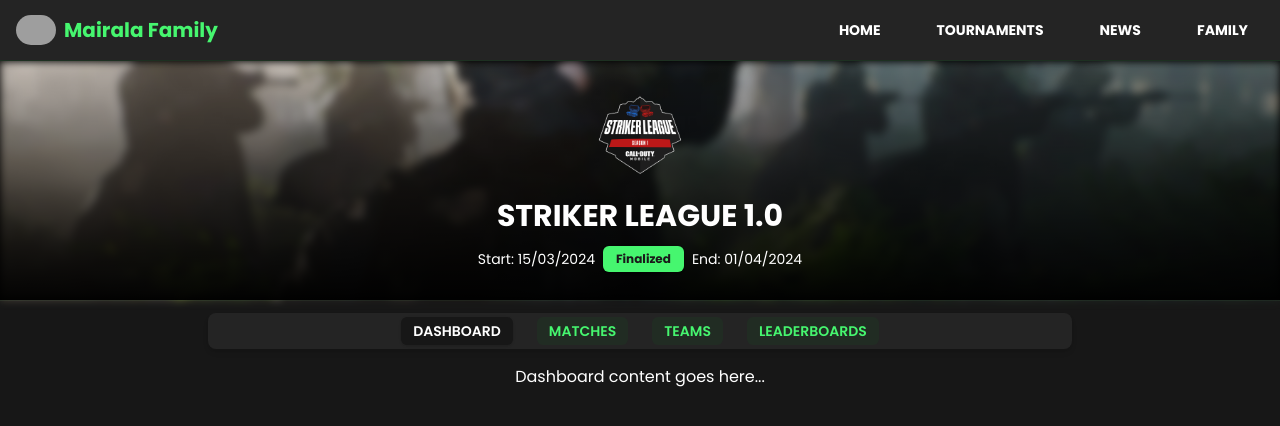
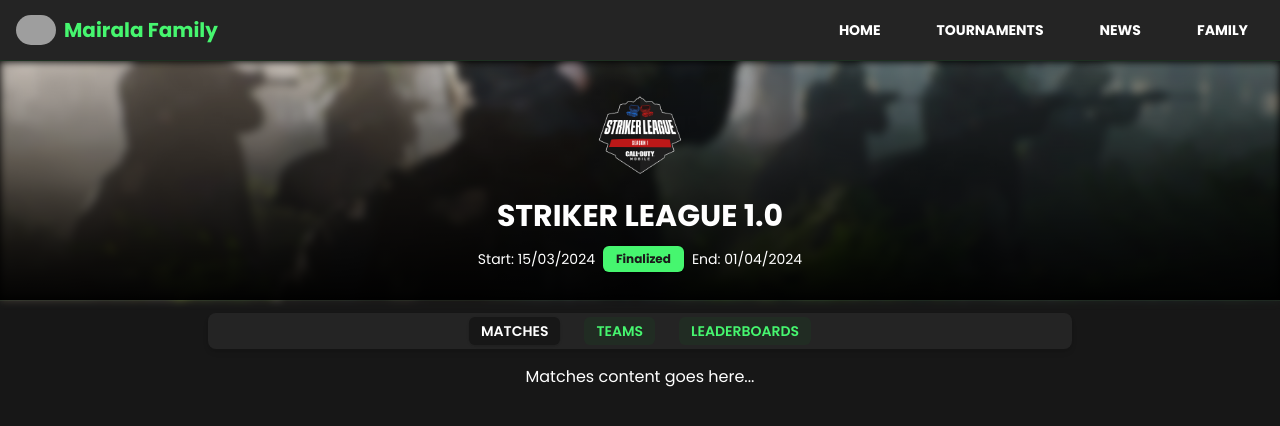
Before and after one commit to shahenwaz/mairala_family, a Next.js app: page /tournaments/StrikerLeague1 in a window 1280 px wide. Shown: the top 426 px of the page. Built offline with nearby package versions, Linux system fonts and the light colour scheme; grey boxes are pictures that could not be loaded.

Commit message:
Removed unnecessary font files and Dashboard Option from the Tournament Details Tab

```diff
--- a/app/(root)/tournaments/StrikerLeague1/page.tsx
+++ b/app/(root)/tournaments/StrikerLeague1/page.tsx
@@ -151,15 +151,9 @@
       <TournamentDetails {...tournament} />
       <div className="w-full bg-background py-3">
         <div className="max-w-4xl mx-auto px-4">
-          <Tabs defaultValue="dashboard" className="w-full">
+          <Tabs defaultValue="matches" className="w-full">
             {/* Tabs List */}
-            <TabsList className="flex justify-center gap-2 md:gap-6 bg-card rounded-lg shadow-md p-2 md:p-3">
-              <TabsTrigger
-                value="dashboard"
-                className="text-[10px] md:text-sm font-semibold hover:text-primary focus:text-primary active:text-primary transition-all md:bg-muted md:text-muted-foreground md:hover:bg-primary md:hover:text-primary-foreground md:focus:bg-primary md:focus:text-primary-foreground md:active:bg-primary/80 md:active:text-primary-foreground"
-              >
-                DASHBOARD
-              </TabsTrigger>
+            <TabsList className="flex justify-center gap-2 md:gap-6 bg-card rounded-lg shadow-md sm:p-3 md:p-4">
               <TabsTrigger
                 value="matches"
                 className="text-[10px] md:text-sm font-semibold hover:text-primary focus:text-primary active:text-primary transition-all md:bg-muted md:text-muted-foreground md:hover:bg-primary md:hover:text-primary-foreground md:focus:bg-primary md:focus:text-primary-foreground md:active:bg-primary/80 md:active:text-primary-foreground"
```
Also changed, not shown: app/fonts/GeistMonoVF.woff (deleted), app/fonts/GeistVF.woff (deleted).
